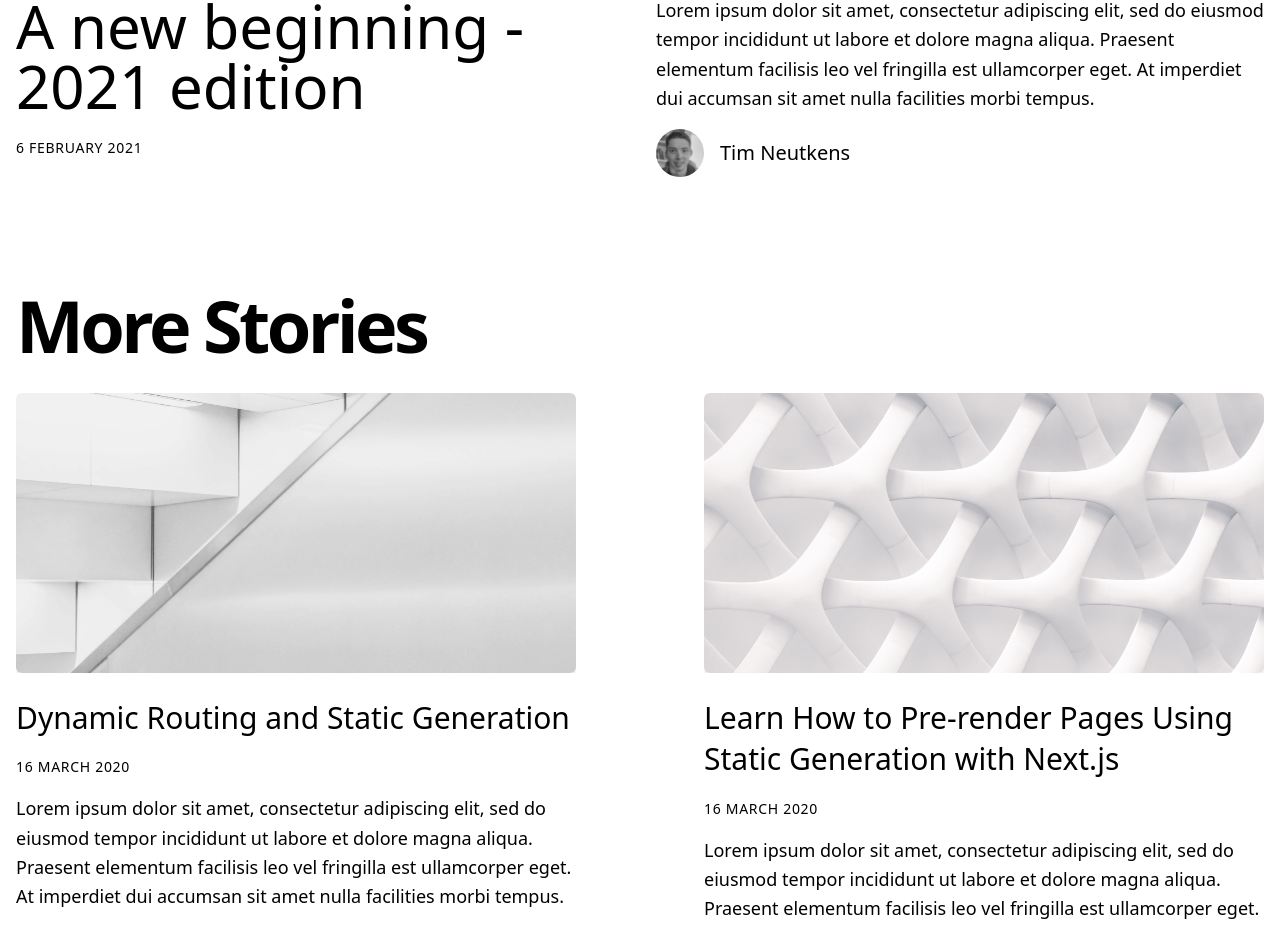
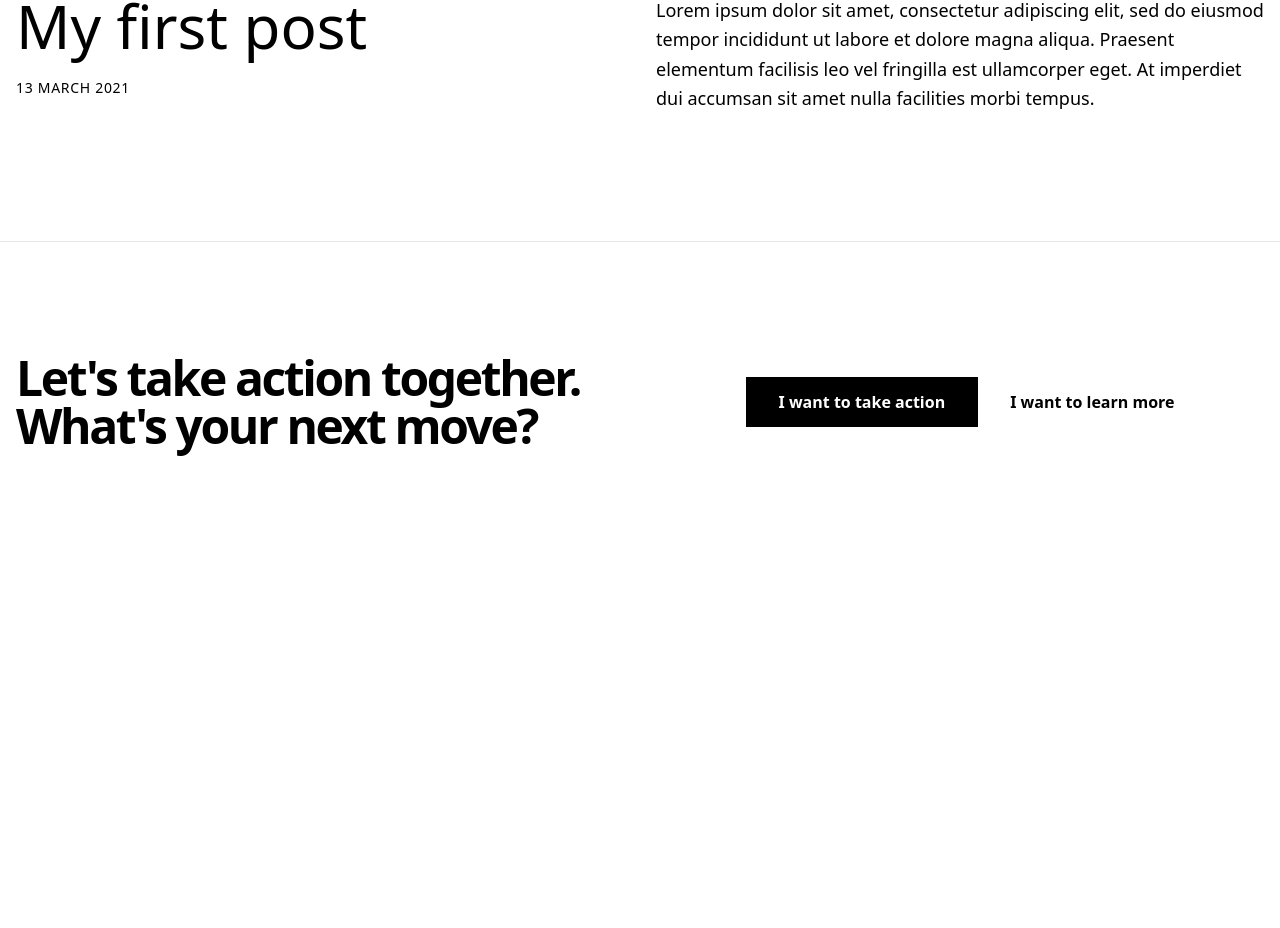
Before and after one commit to saranyberg/SaraNewmountain.earth, a Next.js app: page / in a window 1280 px wide. Shown: the part 880-1808 px from the top of the page. After the commit the page ends 1442 px from the top, so only its background shows below. Built offline with nearby package versions, Linux system fonts and the light colour scheme; what @tailwindcss/typography would draw is missing.

Commit message:
removed posts, author and added instructions in README

```diff
--- a/_posts/a-new-beginning.md
+++ b/_posts/a-new-beginning.md
@@ -1,13 +1,10 @@
 ---
-title: 'A new beginning - 2021 edition'
+title: 'My first post'
 excerpt: 'Lorem ipsum dolor sit amet, consectetur adipiscing elit, sed do eiusmod tempor incididunt ut labore et dolore magna aliqua. Praesent elementum facilisis leo vel fringilla est ullamcorper eget. At imperdiet dui accumsan sit amet nulla facilities morbi tempus.'
-coverImage: '/assets/blog/dynamic-routing/cover.jpg'
-date: '2021-02-06T05:35:07.322Z'
-author:
-    name: Tim Neutkens
-    picture: '/assets/blog/authors/tim.jpeg'
+coverImage: '/Countryside road.jpg'
+date: '2021-03-13T18:43:15.208Z'
 ogImage:
-    url: '/assets/blog/hello-world/cover.jpg'
+    url: '/Countryside road.jpg'
 ---
 
 Lorem ipsum dolor sit amet, consectetur adipiscing elit, sed do eiusmod tempor incididunt ut labore et dolore magna aliqua. Praesent elementum facilisis leo vel fringilla est ullamcorper eget. At imperdiet dui accumsan sit amet nulla facilities morbi tempus. Praesent elementum facilisis leo vel fringilla. Congue mauris rhoncus aenean vel. Egestas sed tempus urna et pharetra pharetra massa massa ultricies.
--- a/_posts/dynamic-routing.md
+++ /dev/null
@@ -1,19 +0,0 @@
----
-title: 'Dynamic Routing and Static Generation'
-excerpt: 'Lorem ipsum dolor sit amet, consectetur adipiscing elit, sed do eiusmod tempor incididunt ut labore et dolore magna aliqua. Praesent elementum facilisis leo vel fringilla est ullamcorper eget. At imperdiet dui accumsan sit amet nulla facilities morbi tempus.'
-coverImage: '/assets/blog/dynamic-routing/cover.jpg'
-date: '2020-03-16T05:35:07.322Z'
-author:
-  name: JJ Kasper
-  picture: '/assets/blog/authors/jj.jpeg'
-ogImage:
-  url: '/assets/blog/dynamic-routing/cover.jpg'
----
-
-Lorem ipsum dolor sit amet, consectetur adipiscing elit, sed do eiusmod tempor incididunt ut labore et dolore magna aliqua. Praesent elementum facilisis leo vel fringilla est ullamcorper eget. At imperdiet dui accumsan sit amet nulla facilities morbi tempus. Praesent elementum facilisis leo vel fringilla. Congue mauris rhoncus aenean vel. Egestas sed tempus urna et pharetra pharetra massa massa ultricies.
-
-Venenatis cras sed felis eget velit. Consectetur libero id faucibus nisl tincidunt. Gravida in fermentum et sollicitudin ac orci phasellus egestas tellus. Volutpat consequat mauris nunc congue nisi vitae. Id aliquet risus feugiat in ante metus dictum at tempor. Sed blandit libero volutpat sed cras. Sed odio morbi quis commodo odio aenean sed adipiscing. Velit euismod in pellentesque massa placerat. Mi bibendum neque egestas congue quisque egestas diam in arcu. Nisi lacus sed viverra tellus in. Nibh cras pulvinar mattis nunc sed. Luctus accumsan tortor posuere ac ut consequat semper viverra. Fringilla ut morbi tincidunt augue interdum velit euismod.
-
-## Lorem Ipsum
-
-Tristique senectus et netus et malesuada fames ac turpis. Ridiculous mus mauris vitae ultricies leo integer malesuada nunc vel. In mollis nunc sed id semper. Egestas tellus rutrum tellus pellentesque. Phasellus vestibulum lorem sed risus ultricies tristique nulla. Quis blandit turpis cursus in hac habitasse platea dictumst quisque. Eros donec ac odio tempor orci dapibus ultrices. Aliquam sem et tortor consequat id porta nibh. Adipiscing elit duis tristique sollicitudin nibh sit amet commodo nulla. Diam vulputate ut pharetra sit amet. Ut tellus elementum sagittis vitae et leo. Arcu non odio euismod lacinia at quis risus sed vulputate.
--- a/_posts/hello-world.md
+++ /dev/null
@@ -1,19 +0,0 @@
----
-title: 'Learn How to Pre-render Pages Using Static Generation with Next.js'
-excerpt: 'Lorem ipsum dolor sit amet, consectetur adipiscing elit, sed do eiusmod tempor incididunt ut labore et dolore magna aliqua. Praesent elementum facilisis leo vel fringilla est ullamcorper eget. At imperdiet dui accumsan sit amet nulla facilities morbi tempus.'
-coverImage: '/assets/blog/hello-world/cover.jpg'
-date: '2020-03-16T05:35:07.322Z'
-author:
-  name: Tim Neutkens
-  picture: '/assets/blog/authors/tim.jpeg'
-ogImage:
-  url: '/assets/blog/hello-world/cover.jpg'
----
-
-Lorem ipsum dolor sit amet, consectetur adipiscing elit, sed do eiusmod tempor incididunt ut labore et dolore magna aliqua. Praesent elementum facilisis leo vel fringilla est ullamcorper eget. At imperdiet dui accumsan sit amet nulla facilities morbi tempus. Praesent elementum facilisis leo vel fringilla. Congue mauris rhoncus aenean vel. Egestas sed tempus urna et pharetra pharetra massa massa ultricies.
-
-Venenatis cras sed felis eget velit. Consectetur libero id faucibus nisl tincidunt. Gravida in fermentum et sollicitudin ac orci phasellus egestas tellus. Volutpat consequat mauris nunc congue nisi vitae. Id aliquet risus feugiat in ante metus dictum at tempor. Sed blandit libero volutpat sed cras. Sed odio morbi quis commodo odio aenean sed adipiscing. Velit euismod in pellentesque massa placerat. Mi bibendum neque egestas congue quisque egestas diam in arcu. Nisi lacus sed viverra tellus in. Nibh cras pulvinar mattis nunc sed. Luctus accumsan tortor posuere ac ut consequat semper viverra. Fringilla ut morbi tincidunt augue interdum velit euismod.
-
-## Lorem Ipsum
-
-Tristique senectus et netus et malesuada fames ac turpis. Ridiculous mus mauris vitae ultricies leo integer malesuada nunc vel. In mollis nunc sed id semper. Egestas tellus rutrum tellus pellentesque. Phasellus vestibulum lorem sed risus ultricies tristique nulla. Quis blandit turpis cursus in hac habitasse platea dictumst quisque. Eros donec ac odio tempor orci dapibus ultrices. Aliquam sem et tortor consequat id porta nibh. Adipiscing elit duis tristique sollicitudin nibh sit amet commodo nulla. Diam vulputate ut pharetra sit amet. Ut tellus elementum sagittis vitae et leo. Arcu non odio euismod lacinia at quis risus sed vulputate.
--- a/_posts/preview.md
+++ /dev/null
@@ -1,19 +0,0 @@
----
-title: 'Preview Mode for Static Generation'
-excerpt: 'Lorem ipsum dolor sit amet, consectetur adipiscing elit, sed do eiusmod tempor incididunt ut labore et dolore magna aliqua. Praesent elementum facilisis leo vel fringilla est ullamcorper eget. At imperdiet dui accumsan sit amet nulla facilities morbi tempus.'
-coverImage: '/assets/blog/preview/cover.jpg'
-date: '2020-03-16T05:35:07.322Z'
-author:
-  name: Joe Haddad
-  picture: '/assets/blog/authors/joe.jpeg'
-ogImage:
-  url: '/assets/blog/preview/cover.jpg'
----
-
-Lorem ipsum dolor sit amet, consectetur adipiscing elit, sed do eiusmod tempor incididunt ut labore et dolore magna aliqua. Praesent elementum facilisis leo vel fringilla est ullamcorper eget. At imperdiet dui accumsan sit amet nulla facilities morbi tempus. Praesent elementum facilisis leo vel fringilla. Congue mauris rhoncus aenean vel. Egestas sed tempus urna et pharetra pharetra massa massa ultricies.
-
-Venenatis cras sed felis eget velit. Consectetur libero id faucibus nisl tincidunt. Gravida in fermentum et sollicitudin ac orci phasellus egestas tellus. Volutpat consequat mauris nunc congue nisi vitae. Id aliquet risus feugiat in ante metus dictum at tempor. Sed blandit libero volutpat sed cras. Sed odio morbi quis commodo odio aenean sed adipiscing. Velit euismod in pellentesque massa placerat. Mi bibendum neque egestas congue quisque egestas diam in arcu. Nisi lacus sed viverra tellus in. Nibh cras pulvinar mattis nunc sed. Luctus accumsan tortor posuere ac ut consequat semper viverra. Fringilla ut morbi tincidunt augue interdum velit euismod.
-
-## Lorem Ipsum
-
-Tristique senectus et netus et malesuada fames ac turpis. Ridiculous mus mauris vitae ultricies leo integer malesuada nunc vel. In mollis nunc sed id semper. Egestas tellus rutrum tellus pellentesque. Phasellus vestibulum lorem sed risus ultricies tristique nulla. Quis blandit turpis cursus in hac habitasse platea dictumst quisque. Eros donec ac odio tempor orci dapibus ultrices. Aliquam sem et tortor consequat id porta nibh. Adipiscing elit duis tristique sollicitudin nibh sit amet commodo nulla. Diam vulputate ut pharetra sit amet. Ut tellus elementum sagittis vitae et leo. Arcu non odio euismod lacinia at quis risus sed vulputate.
--- a/components/hero-post.js
+++ b/components/hero-post.js
@@ -1,16 +1,8 @@
-import Avatar from '../components/avatar'
 import DateFormatter from '../components/date-formatter'
 import CoverImage from '../components/cover-image'
 import Link from 'next/link'
 
-export default function HeroPost({
-  title,
-  coverImage,
-  date,
-  excerpt,
-  author,
-  slug,
-}) {
+export default function HeroPost({ title, coverImage, date, excerpt, slug }) {
     return (
         <section>
             <div className="mb-8 md:mb-16">
@@ -35,7 +27,6 @@ export default function HeroPost({
                 </div>
                 <div>
                     <p className="text-lg leading-relaxed mb-4">{excerpt}</p>
-          <Avatar name={author.name} picture={author.picture} />
                 </div>
             </div>
         </section>
--- a/components/more-stories.js
+++ b/components/more-stories.js
@@ -13,7 +13,6 @@ export default function MoreStories({ posts }) {
                         title={post.title}
                         coverImage={post.coverImage}
                         date={post.date}
-            author={post.author}
                         slug={post.slug}
                         excerpt={post.excerpt}
                     />
--- a/components/post-preview.js
+++ b/components/post-preview.js
@@ -1,4 +1,3 @@
-import Avatar from '../components/avatar'
 import DateFormatter from '../components/date-formatter'
 import CoverImage from './cover-image'
 import Link from 'next/link'
@@ -8,7 +7,6 @@ export default function PostPreview({
     coverImage,
     date,
     excerpt,
-    author,
     slug,
 }) {
     return (
@@ -31,7 +29,6 @@ export default function PostPreview({
                 <DateFormatter dateString={date} />
             </div>
             <p className="text-lg leading-relaxed mb-4">{excerpt}</p>
-            <Avatar name={author.name} picture={author.picture} />
         </div>
     )
 }
--- a/pages/index.js
+++ b/pages/index.js
@@ -24,7 +24,6 @@ export default function Index({ allPosts }) {
                             title={heroPost.title}
                             coverImage={heroPost.coverImage}
                             date={heroPost.date}
-                            author={heroPost.author}
                             slug={heroPost.slug}
                             excerpt={heroPost.excerpt}
                         />
@@ -41,7 +40,6 @@ export async function getStaticProps() {
         'title',
         'date',
         'slug',
-        'author',
         'coverImage',
         'excerpt',
     ])
```
Also changed, not shown: 2 other files (tests, documents, lock files or other folders). Lines whose indentation alone changed are shown as unchanged.
